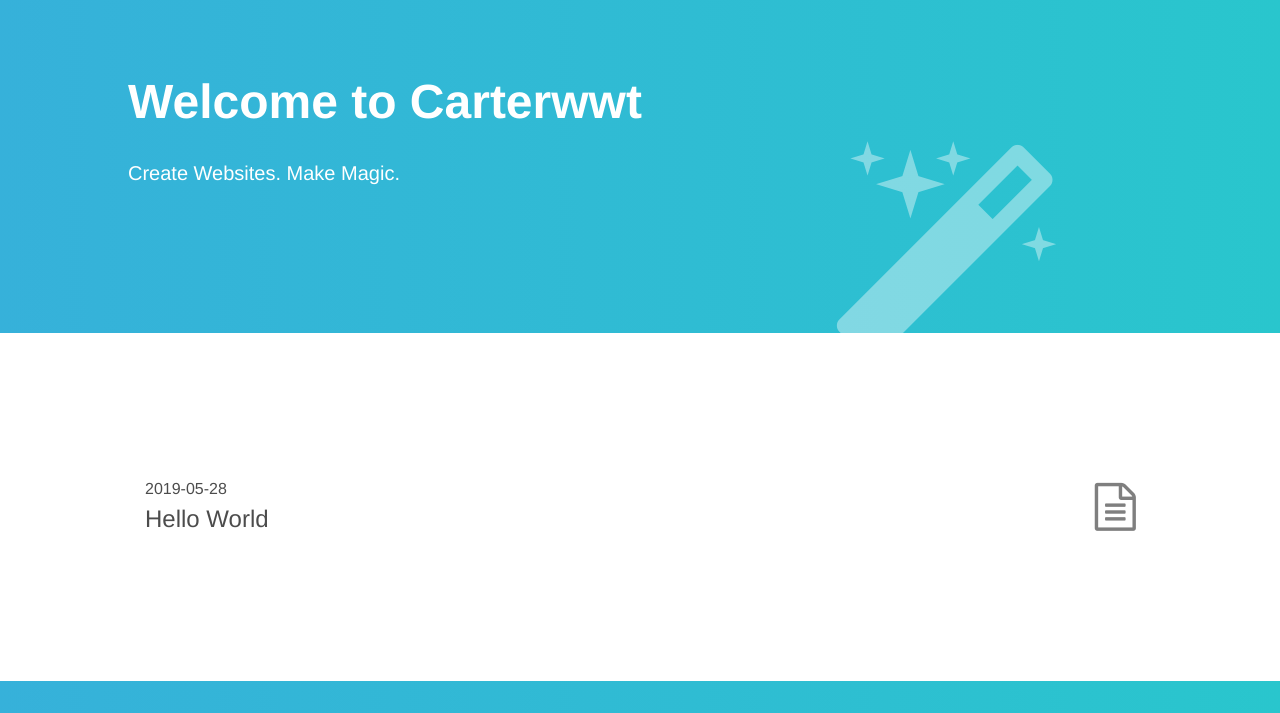
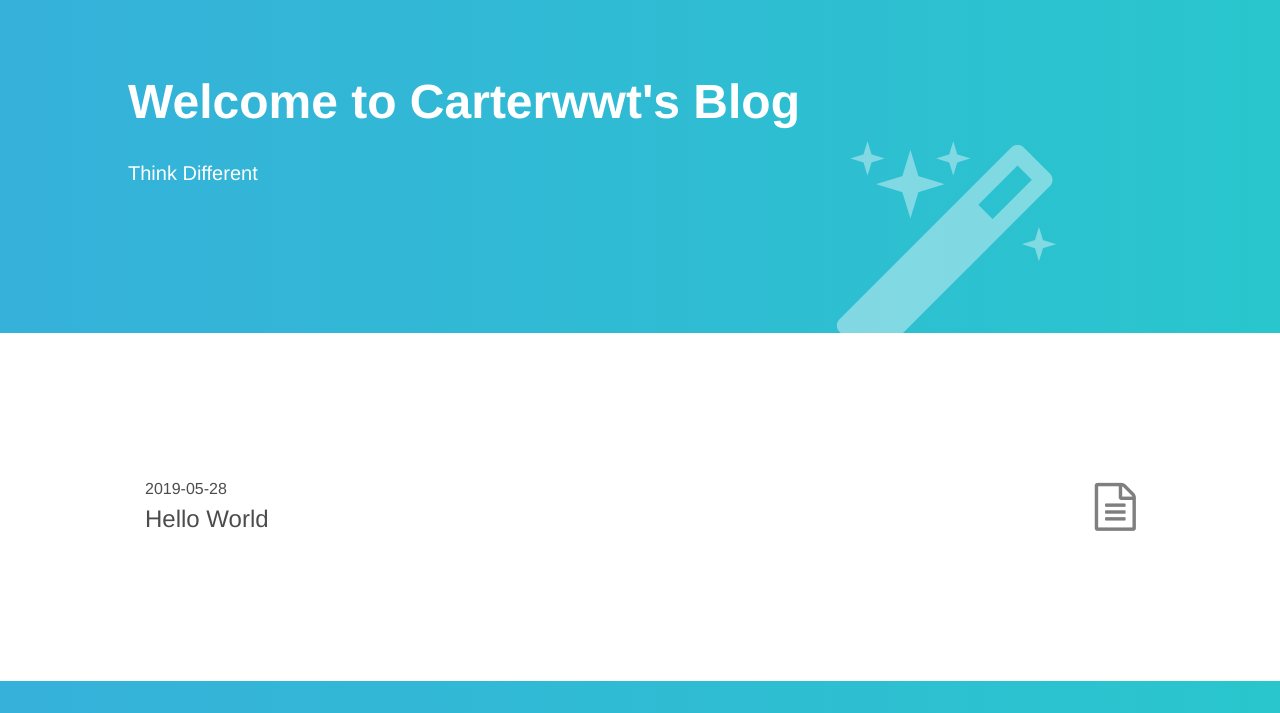
Before and after one commit to Carterwwt/Carterwwt.github.io, a plain HTML site: page index.html in a window 1280 px wide. Shown: the part 87-800 px from the top of the page. Drawn offline with nearby package versions, Linux system fonts and the light colour scheme.

Commit message:
Site updated: 2019-05-28 15:06:22

```diff
--- a/index.html
+++ b/index.html
@@ -108,8 +108,8 @@
     <!-- Title -->
     <div class="w-100 mw8 center vh-40 dt">
         <div class="dtc v-mid white">
-            <h1 class="f1-l f2-m tc tc-m tl-ns">Welcome to Carterwwt</h1>
-            <p class="f4 fw3 pab-100px tc tc-m tl-ns">Create Websites. Make Magic.</p>
+            <h1 class="f1-l f2-m tc tc-m tl-ns">Welcome to Carterwwt's Blog</h1>
+            <p class="f4 fw3 pab-100px tc tc-m tl-ns">Think Different</p>
         </div>
     </div>
 
```
